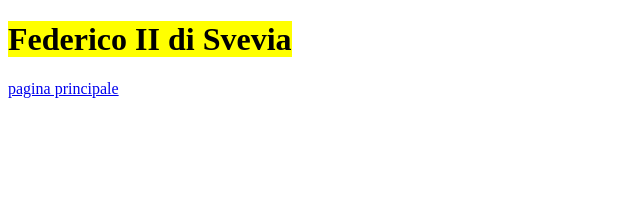
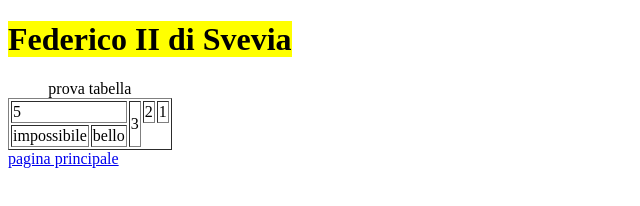
Before and after one commit to sandrinidavid/sandrinidavid.github.io, a plain HTML site: page esempi/fede II.html in a window 1280 px wide. Shown: the whole page, without its empty margins (0-640 px from the left). Drawn offline with Linux system fonts and the light colour scheme.

Commit message:
aggiornamento per prova biografie

```diff
--- a/esempi/fede II.html
+++ b/esempi/fede II.html
@@ -5,7 +5,25 @@
     <title>Faderico II di svevia</title>
 </head>
 <body>
-<h1><mark> Federico II di Svevia</mark></h1>
+<h1>
+    <mark> Federico II di Svevia</mark>
+</h1>
+
+<table border="1" cellpadding="1">
+    <caption>prova tabella</caption>
+    <tr>
+        <td colspan="2">5</td>
+<!--        <td>4</td>-->
+        <td rowspan="2">3</td>
+        <td>2</td>
+        <td>1</td>
+    </tr>
+    <tr>
+        <td>impossibile</td>
+        <td>bello</td>
+<!--        <td>non so</td>-->
+    </tr>
+</table>
 <a href="storia.html" target="_self">pagina principale</a>
 </body>
 </html>
```
Also changed, not shown: esempi/filosofia.html (+1 -0 lines).
